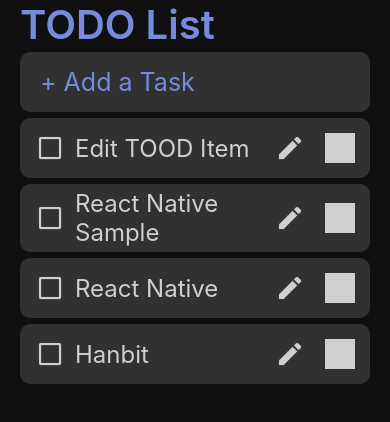
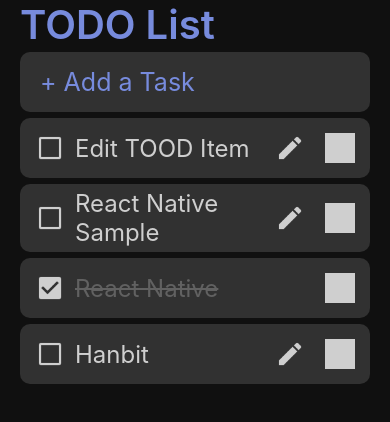
Before and after one commit to 240-coding/react-native-basic, a React Native app in the folder react-native-todo/: screen / in a window 390 px wide. Shown: the top 422 px of the page. Built offline with nearby package versions, Linux system fonts and the light colour scheme; grey boxes are pictures that could not be loaded.

Commit message:
toggleTask

```diff
--- a/react-native-todo/src/App.js
+++ b/react-native-todo/src/App.js
@@ -50,6 +50,12 @@
         setTasks(currentTasks);
     };
 
+    const _toggleTask = id => {
+        const currentTasks = Object.assign({}, tasks);
+        currentTasks[id]['completed'] = !currentTasks[id]['completed'];
+        setTasks(currentTasks);
+    }
+
     const _haneldTextChange = text => {
         setNewTask(text);
     };
@@ -72,7 +78,12 @@
                     {Object.values(tasks)
                         .reverse()
                         .map(item => (
-                            <Task key={item.id} item={item} deleteTask={_deleteTask} />
+                            <Task
+                                key={item.id}
+                                item={item}
+                                deleteTask={_deleteTask}
+                                toggleTask={_toggleTask}
+                            />
                         ))}
                 </List>
             </Container>
--- a/react-native-todo/src/components/IconButton.js
+++ b/react-native-todo/src/components/IconButton.js
@@ -5,7 +5,7 @@
 import { images } from '../images';
 
 const Icon = styled.Image`
-    tint-color: ${({ theme }) => theme.text};
+    tint-color: ${({ theme, completed }) => completed ? theme.done : theme.text};
     width: 30px;
     height: 30px;
     margin: 10px;
@@ -31,6 +31,7 @@
     type: PropTypes.oneOf(Object.values(images)).isRequired,
     onPressOut: PropTypes.func,
     id: PropTypes.string,
+    completed: PropTypes.bool,
 };
 
 export default IconButton;
--- a/react-native-todo/src/components/Task.js
+++ b/react-native-todo/src/components/Task.js
@@ -16,16 +16,27 @@
 const Contents = styled.Text`
     flex: 1;
     font-size: 24px;
-    color: ${({theme}) => theme.text};
+    color: ${({theme, completed}) => (completed ? theme.done : theme.text)};
+    text-decoration-line: ${( { completed }) => completed ? 'line-through' : 'none'};
 `;
 
-const Task = ({ item, deleteTask }) => {
+const Task = ({ item, deleteTask, toggleTask }) => {
     return (
         <Container>
-            <IconButton type={images.uncompleted} />
-            <Contents>{item.text}</Contents>
-            <IconButton type={images.update} />
-            <IconButton type={images.delete} id={item.id} onPressOut={deleteTask}/>
+            <IconButton
+                type={item.completed ? images.completed : images.uncompleted}
+                id={item.id}
+                onPressOut={toggleTask}
+                completed={item.completed}
+            />
+            <Contents completed={item.completed}>{item.text}</Contents>
+            {item.completed || <IconButton type={images.update} />}
+            <IconButton
+                type={images.delete}
+                id={item.id}
+                onPressOut={deleteTask}
+                completed={item.completed}
+            />
         </Container>
     );
 };
@@ -33,6 +44,7 @@
 Task.propTypes = {
     item: PropTypes.object.isRequired,
     deleteTask: PropTypes.func.isRequired,
+    toggleTask: PropTypes.func.isRequired,
 };
 
 export default Task;
```
Also changed, not shown: 1 other file (tests, documents, lock files or other folders).
